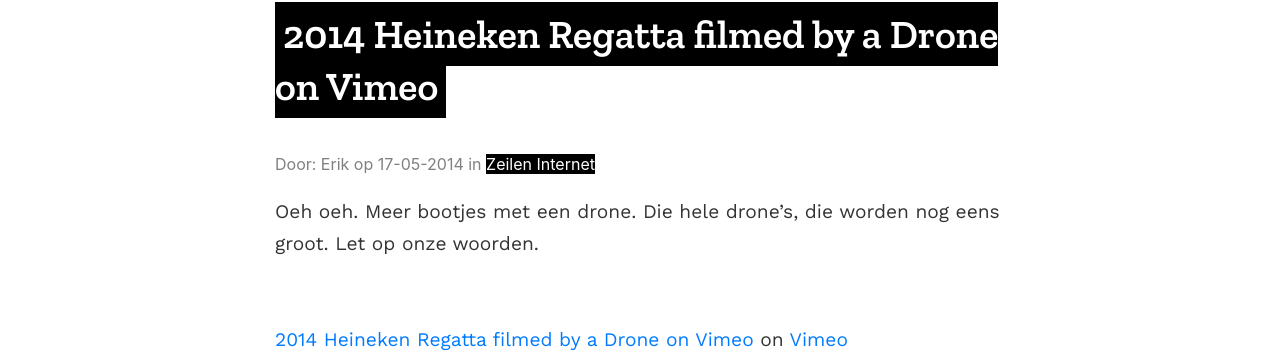
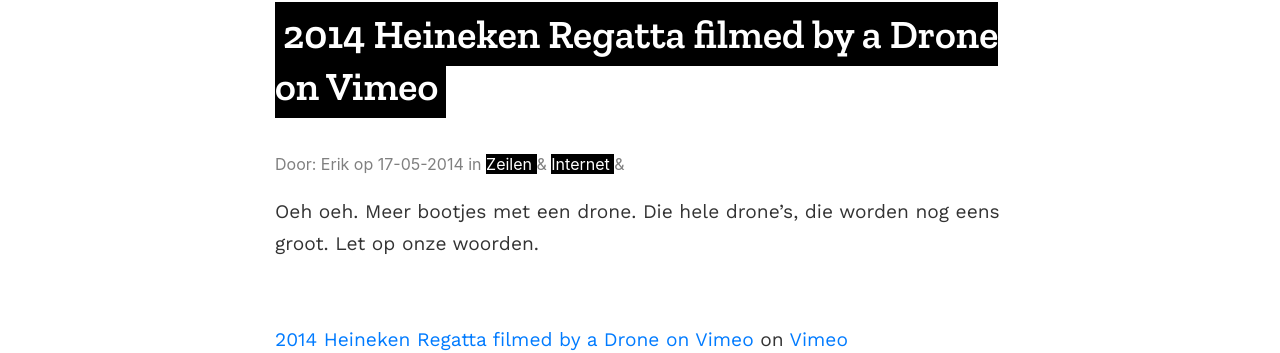
Before and after one commit to geensnor/geensnor.nl, a Jekyll site: the page built from _posts/2014-05-17-2014-heineken-regatta-filmed-by-a-drone-on-vimeo.md, in a window 1280 px wide. Shown: the part 368-721 px from the top of the page. Built offline with Jekyll 4.4.1, drawn with Linux system fonts in a browser that asks for light colours.

Commit message:
Update post.html

```diff
--- a/_layouts/post.html
+++ b/_layouts/post.html
@@ -9,9 +9,9 @@
   <div class="col-12 post-meta">
     <span class="p-author h-card" itemprop="author" itemscope itemtype="https://schema.org/Person">Door: {{ page.author
       }}</span> op {{ page.date | date: "%d-%m-%Y"}} in {% for category in page.categories %}
-  <a class="category" href="/pages/alle_berichten.html#{{ category | slugize }}/">
+  <a class="category" href="/pages/alle_berichten.html#{{ category }}">
     {{ category }}
-  </a>
+  </a> &
 {% endfor %}
 
   </div>
```
